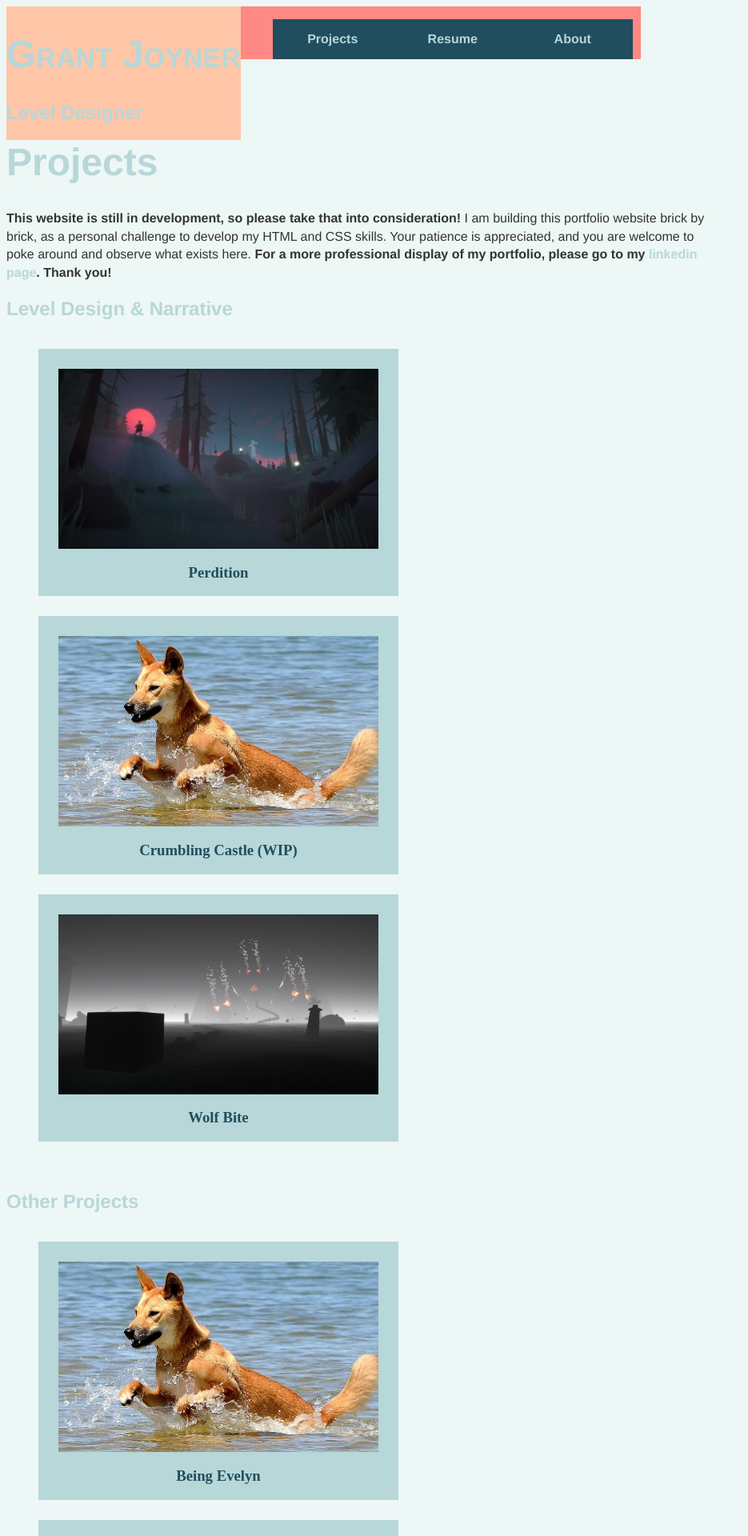
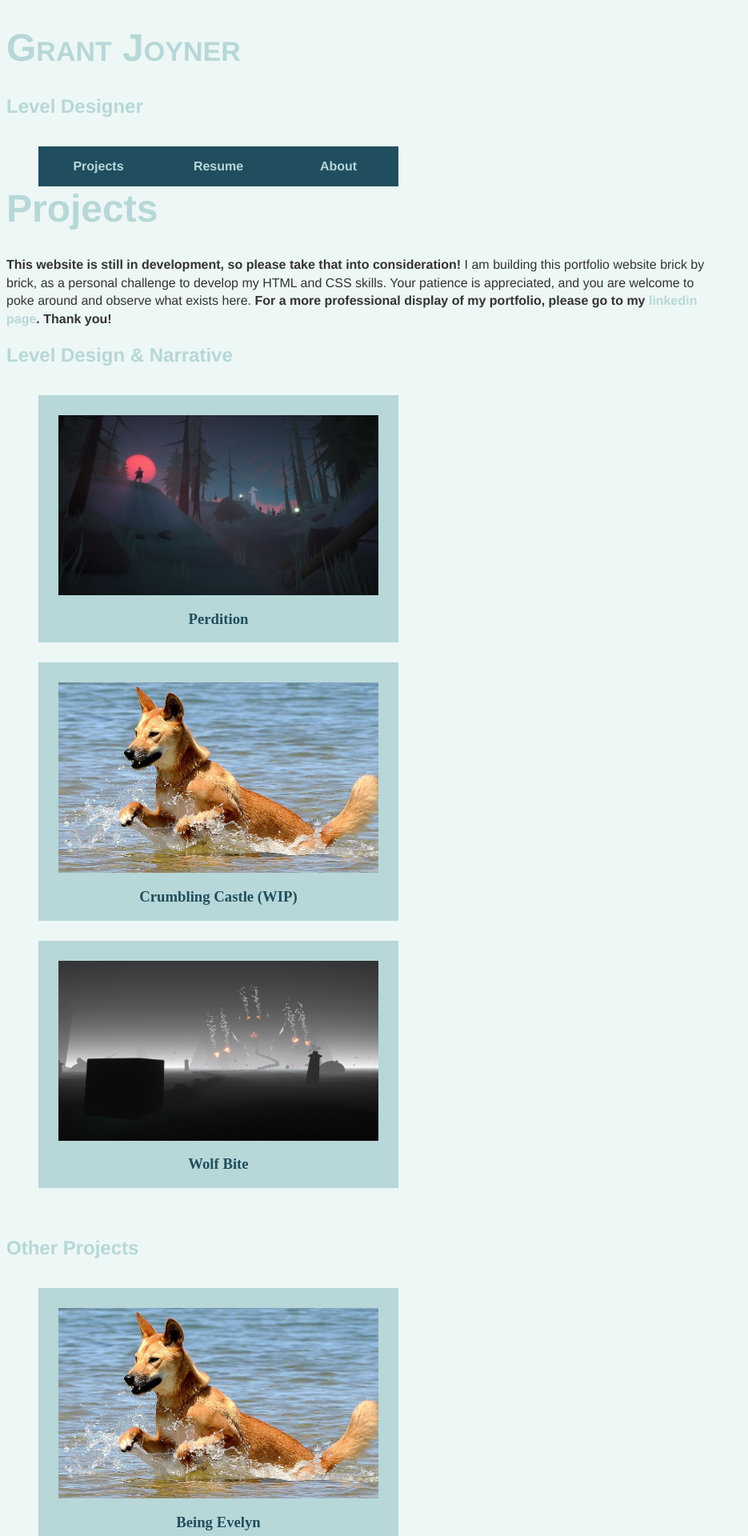
Before and after one commit to digigrant/digigrant.github.io, a Jekyll site: the page built from index.html, in a window 1280 px wide. Shown: the top 1920 px of the page at 80% size, without its empty margins (0-935 px from the left). Built offline with Jekyll 4.4.1, drawn with Linux system fonts in a browser that asks for light colours.

Commit message:
Update main.scss

```diff
--- a/_sass/main.scss
+++ b/_sass/main.scss
@@ -12,15 +12,8 @@ body
     width: 70%;
 }
 
-header
-{
-    background-color: $color4;
-    float: left;
-}
-
 nav
 {
-    background-color: $color5;
     width: 500px;
     float: left;
     overflow: auto;
```
